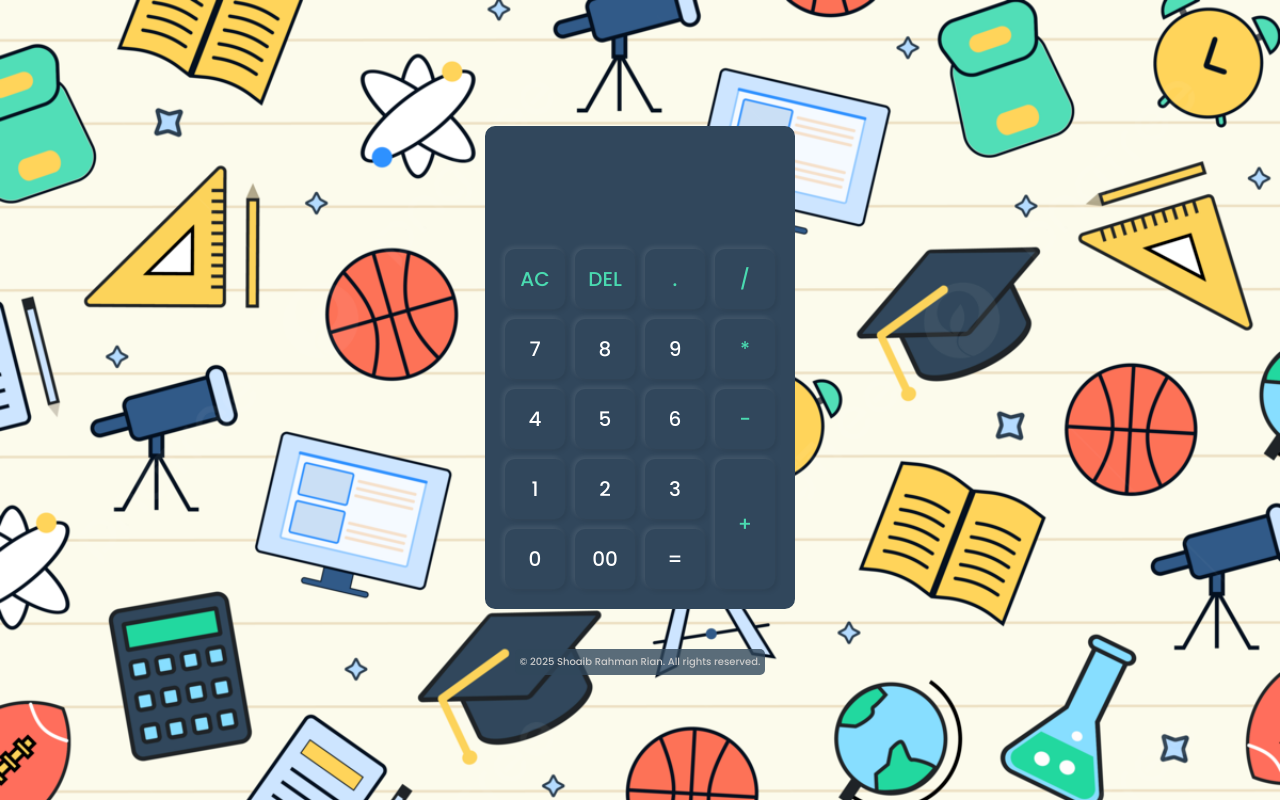
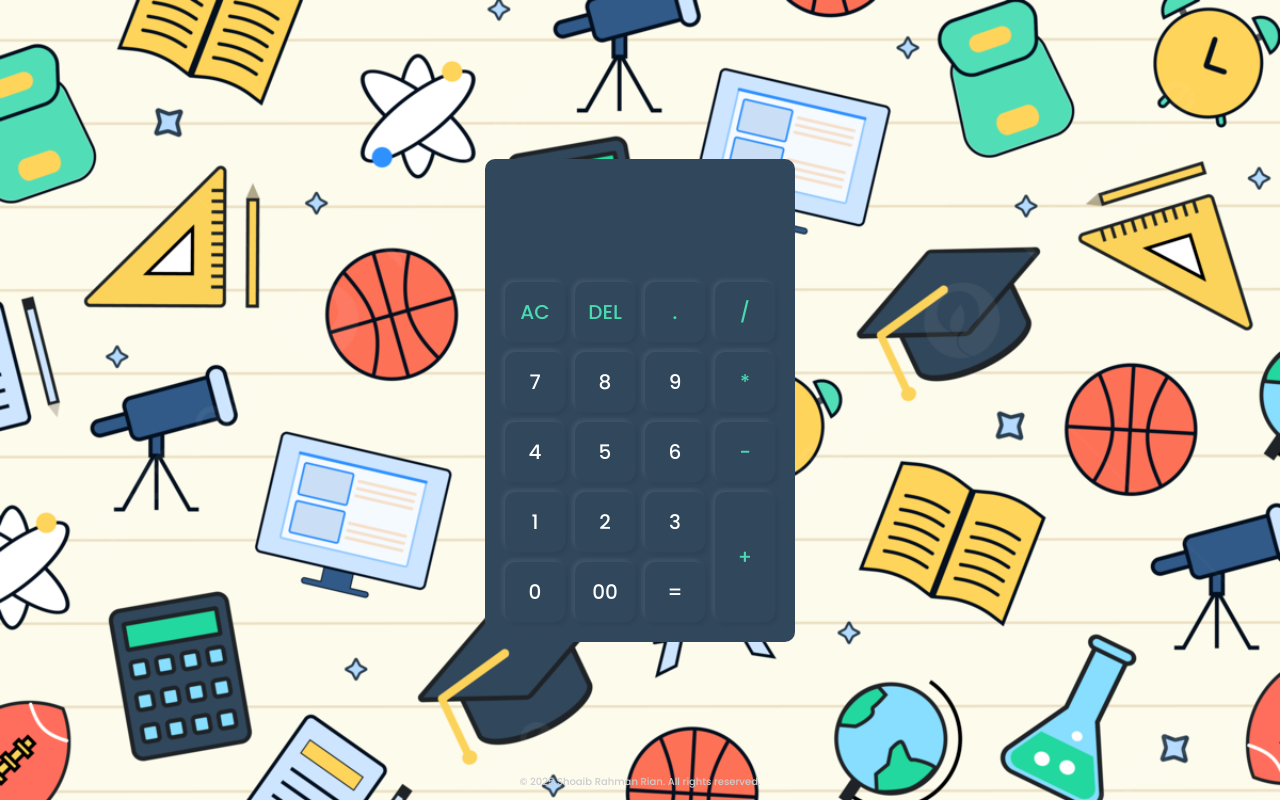
Before and after one commit to shoaibrrian/calculator, a plain HTML site: page index.html in a window 1280 px wide. Drawn offline with Linux system fonts and the light colour scheme.

Commit message:
footer change

```diff
--- a/style.css
+++ b/style.css
@@ -79,11 +79,12 @@ input.plus {
 }
 
 .footer {
-  background: #31475cca;
   text-align: center;
   color: #ccc;
-  margin-top: 40px;
-  padding: 5px;
-  border-radius: 5px;
+  margin-top: 20px;
   font-size: 10px;
+  width: 100%;
+  position: absolute;
+  bottom: 10px;
+  left: 0;
 }
```
